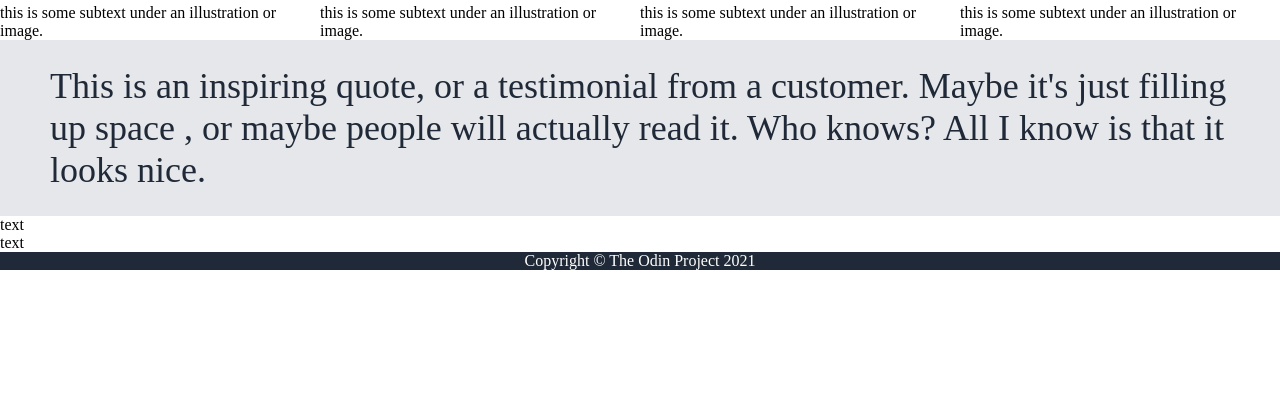
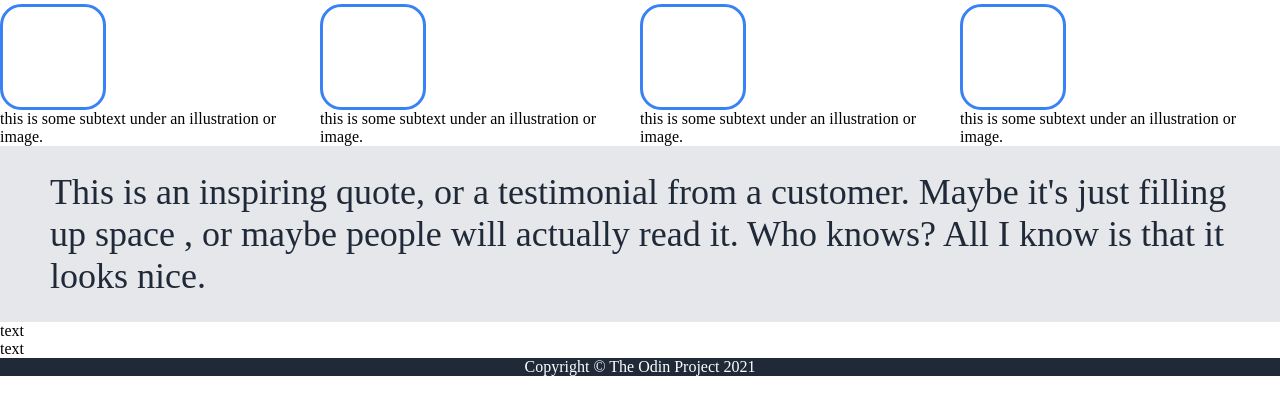
Before and after one commit to cesare-garcia/Odin-Landing-Page, a plain HTML site: page index.html in a window 1280 px wide. Shown: the part 129-544 px from the top of the page. Drawn offline with Linux system fonts and the light colour scheme.

Commit message:
Add .box selector properties

```diff
--- a/style.css
+++ b/style.css
@@ -66,9 +66,15 @@ ul {
     justify-content: center;
 }
 
-/* .box {
-
-} */
+.box {
+    height: 100px;
+    width: 100px;
+    margin: 0;
+    border: solid;
+    border-radius: 20%;
+    border-color: #3882f6;
+    border-width: 3px;
+}
 
 .info-3 {
     background-color: #e5e7eb;
```
